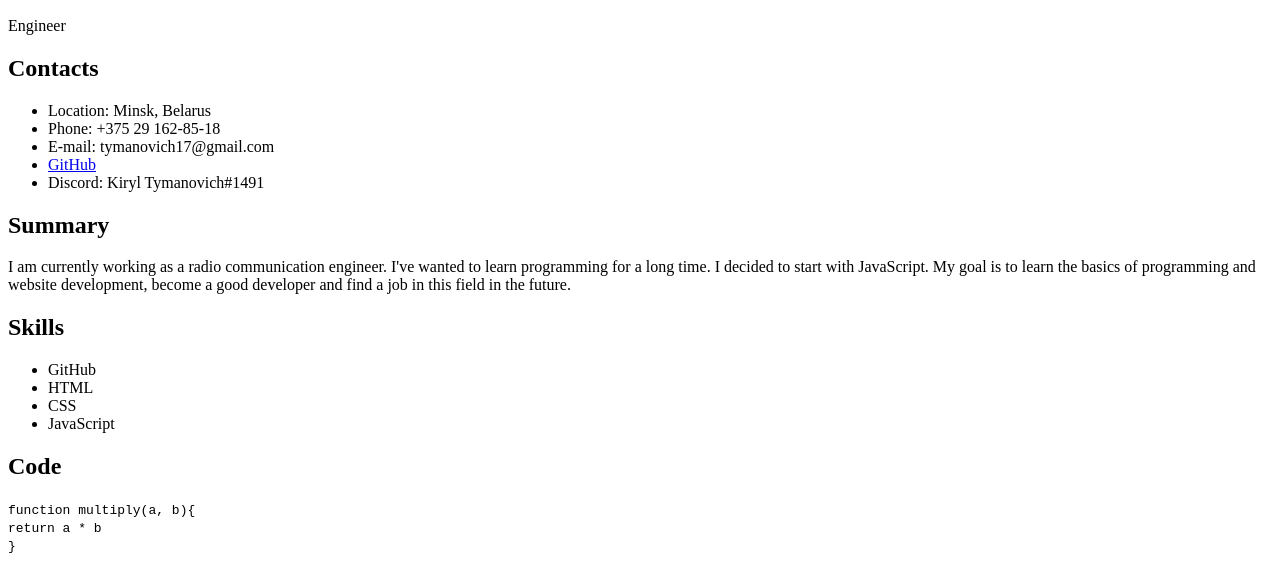
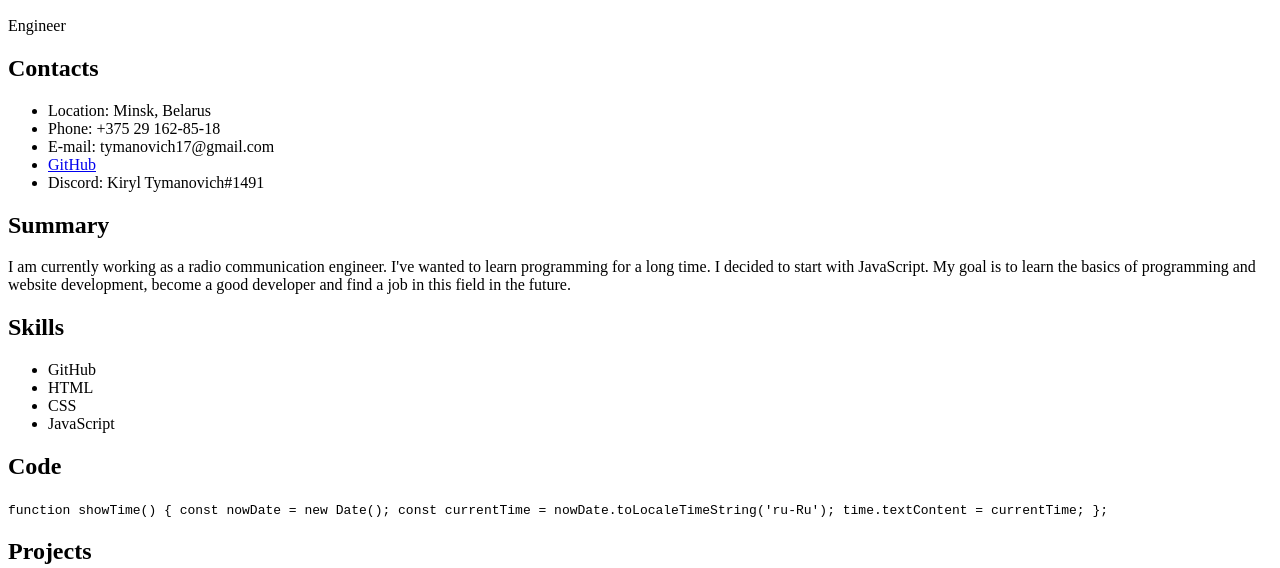
Before and after one commit to destination2/rsschool-cv, a plain HTML site: page index.html in a window 1280 px wide. Shown: the part 244-812 px from the top of the page. Drawn offline with Linux system fonts and the light colour scheme.

Commit message:
fix: update html file 2

```diff
--- a/index.html
+++ b/index.html
@@ -60,9 +60,11 @@
             <section class="section" id="code">
                 <h2 class="section-title">Code</h2>
                 <code>
-                    function multiply(a, b){<br>
-                    return a * b<br>
-                    }
+                    function showTime() {
+                        const nowDate = new Date();
+                        const currentTime = nowDate.toLocaleTimeString('ru-Ru');
+                        time.textContent = currentTime;
+                    };
                 </code>
             </section>
             <section class="section" id="projects">
```
